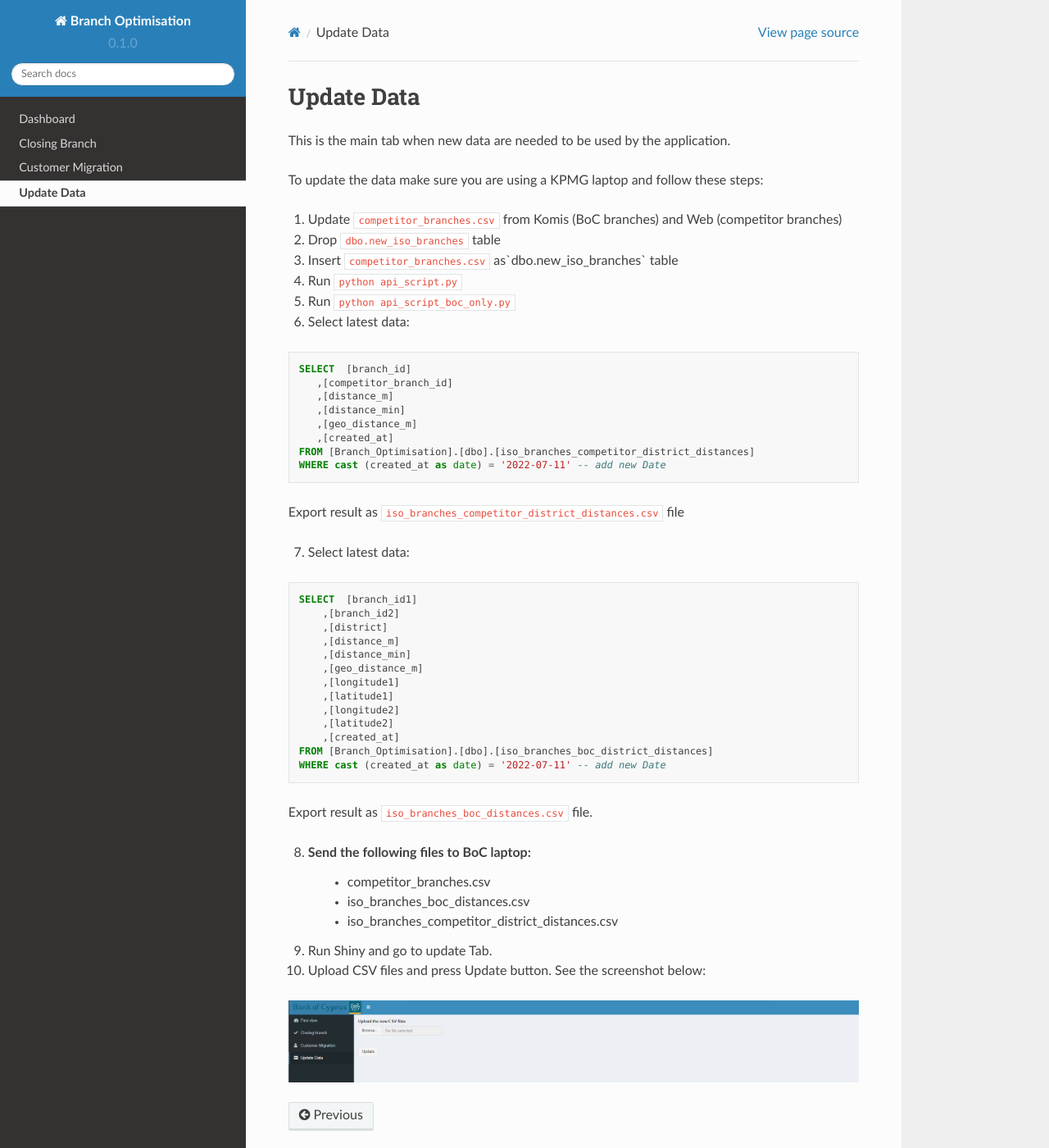
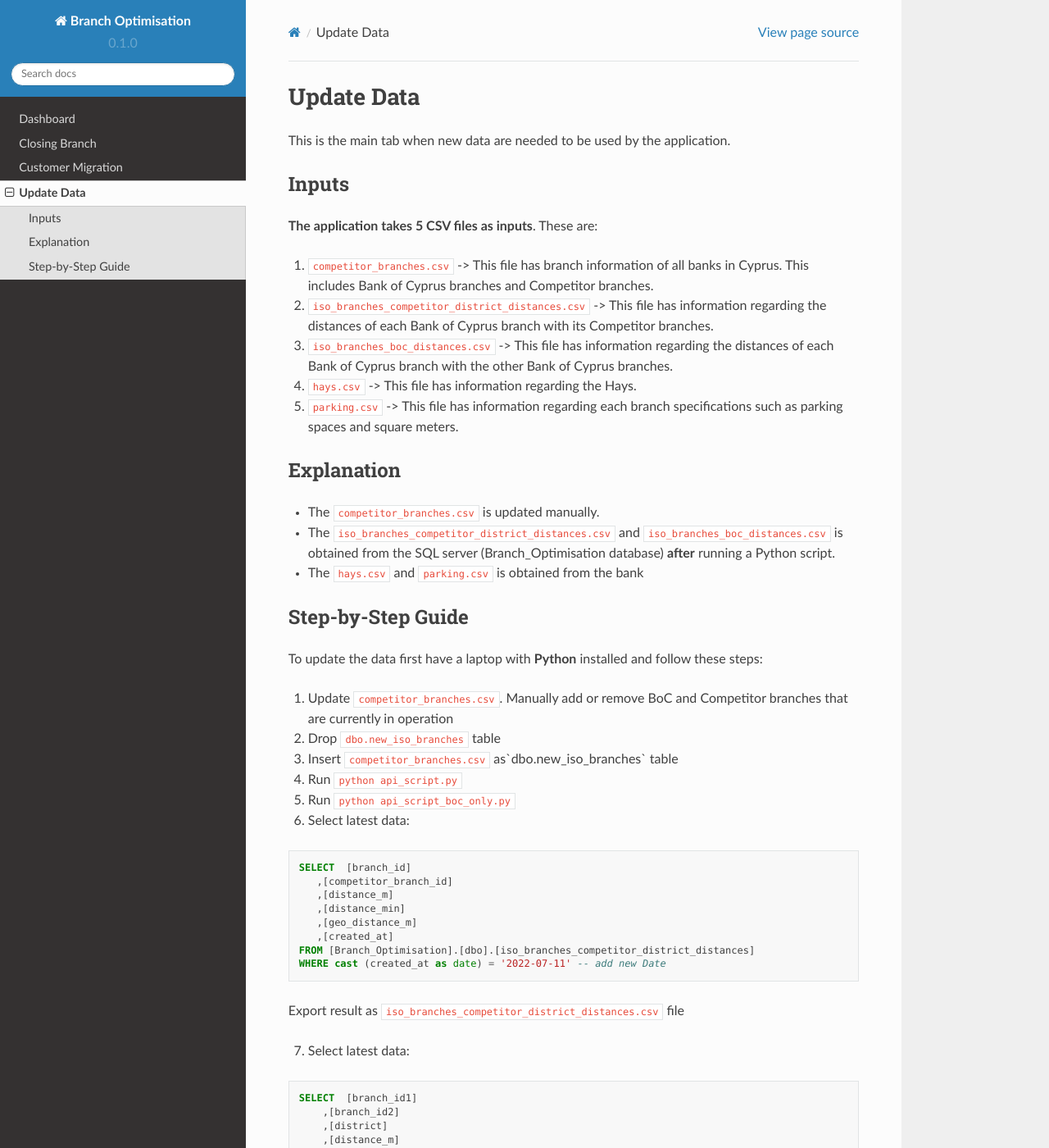
Before and after one commit to CharalambosIoannou/BranchOptimisation, a Sphinx documentation site: the page built from docs/source/update.rst, in a window 1280 px wide and 1400 px high. Shown: the whole window at 82% size. Built offline with Sphinx 7.4.7 and the Read the Docs theme 2.0.0, drawn with Linux system fonts in a browser that asks for light colours.

Commit message:
Update update.rst

```diff
--- a/docs/source/update.rst
+++ b/docs/source/update.rst
@@ -7,9 +7,33 @@ Update Data
 
 This is the main tab when new data are needed to be used by the application.
 
-To update the data make sure you are using a KPMG laptop and follow these steps:
 
-1) Update ``competitor_branches.csv`` from Komis (BoC branches) and Web (competitor branches)
+Inputs
+------------
+**The application takes 5 CSV files as inputs**. These are:
+
+1) ``competitor_branches.csv`` -> This file has branch information of all banks in Cyprus. This includes Bank of Cyprus branches and Competitor branches.
+2) ``iso_branches_competitor_district_distances.csv`` -> This file has information regarding the distances of each Bank of Cyprus branch with its Competitor branches.
+3) ``iso_branches_boc_distances.csv`` -> This file has information regarding the distances of each Bank of Cyprus branch with the other Bank of Cyprus branches.
+4) ``hays.csv`` -> This file has information regarding the Hays.
+5) ``parking.csv`` -> This file has information regarding each branch specifications such as parking spaces and square meters.
+
+
+Explanation
+------------
+
+* The ``competitor_branches.csv`` is updated manually.
+* The ``iso_branches_competitor_district_distances.csv`` and ``iso_branches_boc_distances.csv`` is obtained from the SQL server (Branch_Optimisation database) **after** running a Python script.
+* The ``hays.csv`` and ``parking.csv`` is obtained from the bank
+
+
+
+Step-by-Step Guide
+------------
+
+To update the data first have a laptop with **Python** installed and follow these steps:
+
+1) Update ``competitor_branches.csv``. Manually add or remove BoC and Competitor branches that are currently in operation
 2) Drop ``dbo.new_iso_branches`` table
 3) Insert ``competitor_branches.csv`` as`dbo.new_iso_branches` table
 4) Run ``python api_script.py``
```
